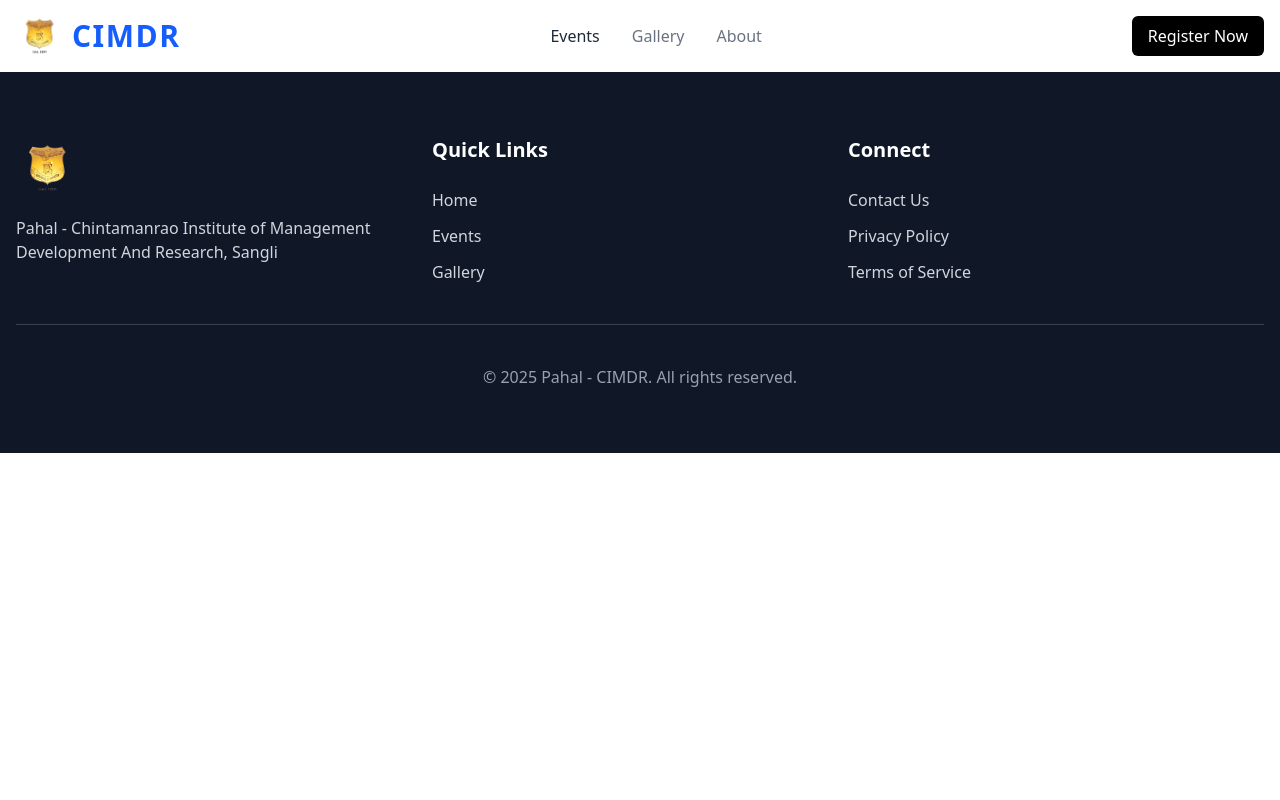
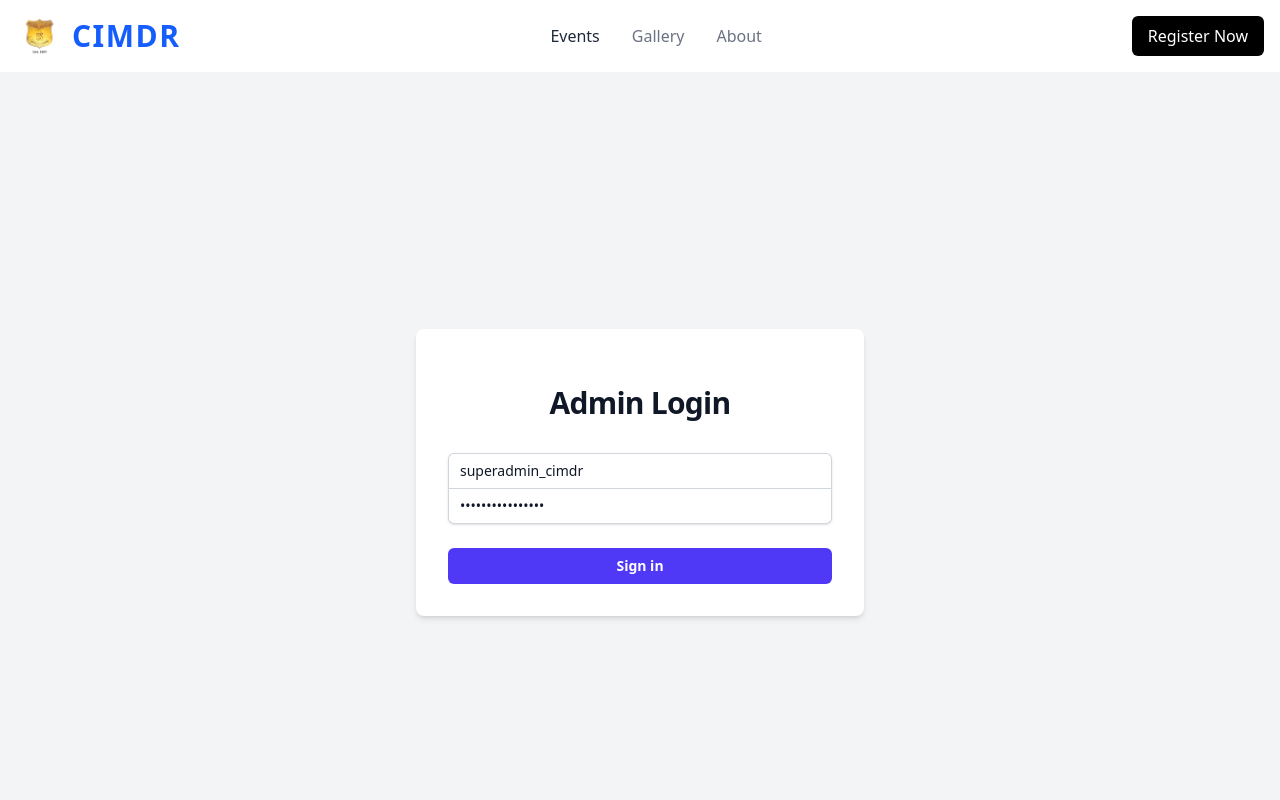
Before and after one commit to Priti0308/pahal-frontend, a React (Vite) app: page /login in a window 1280 px wide. Shown: the top 800 px of the page. Built offline with nearby package versions, Linux system fonts and the light colour scheme.

Commit message:
Added auth

```diff
--- a/src/App.jsx
+++ b/src/App.jsx
@@ -8,6 +8,8 @@ import Gallery from "./pages/Gallary";
 import Home from "./pages/Home";
 import AboutUs from "./pages/About";
 import RegistrationForm from "./pages/RegistrationForm";
+import Login from "./pages/Login";
+
 
 // Admin Components
 import AdminLayout from "./layouts/AdminLayout";
@@ -20,24 +22,26 @@ import AdminEventDetails from "./components/adminDashboard/AdminEventDetails";
 import CreateEventForm from "./components/adminDashboard/CreateEventForm";
 import ManageEvents from "./components/adminDashboard/ManageEvents";
 import EditEventForm from "./components/adminDashboard/EditEventForm";
-
+import { AuthProvider } from "./context/AuthContext";
+import ProtectedRoute from "./components/ProtectedRoute";
 
 function App() {
   return (
+    <AuthProvider>
       <Router>
-      <Header/>
+        <Header />
         <Routes>
           {/* 🌍 Public Routes */}
           <Route path="/" element={<Home />} />
-        {/* <Route path="/" element={< Dashboard/>} /> */}
           <Route path="/gallery" element={<Gallery />} />
           <Route path="/events" element={<EventList />} />
           <Route path="/about" element={<AboutUs />} />
-        {/* <Route path="/contact" element={<ContactUs />} /> */}
           <Route path="/events/:id" element={<EventDetails />} />
           <Route path="/register" element={<RegistrationForm />} />
+          <Route path="/login" element={<Login />} />
 
-        {/* 🔐 Admin Routes - Wrapped with Admin Layout */}
+          {/* 🔐 Admin Routes - Protected with Authentication */}
+          <Route element={<ProtectedRoute />}>
             <Route path="admin" element={<AdminLayout />}>
               <Route path="dashboard" element={<Dashboard />} />
               <Route path="events" element={<EventManagement />} />
@@ -50,9 +54,11 @@ function App() {
               <Route path="edit-event/:eventId" element={<EditEventForm />} />
               <Route path="settings" element={<Settings />} />
             </Route>
+          </Route>
         </Routes>
-      <Footer/>
+        <Footer />
       </Router>
+    </AuthProvider>
   );
 }
 
--- /dev/null
+++ b/src/components/ProtectedRoute.jsx
@@ -0,0 +1,26 @@
+import { Navigate, useLocation, Outlet } from "react-router-dom";
+import { useAuth } from "../context/AuthContext";
+
+const ProtectedRoute = () => {
+  const { isAuthenticated, loading } = useAuth();
+  const location = useLocation();
+
+  // Show loading state while checking authentication
+  if (loading) {
+    return (
+      <div className="flex justify-center items-center h-screen">
+        <div className="animate-spin rounded-full h-12 w-12 border-t-2 border-b-2 border-indigo-500"></div>
+      </div>
+    );
+  }
+
+  // If not authenticated, redirect to login page, but save the current location
+  if (!isAuthenticated) {
+    return <Navigate to="/login" state={{ from: location }} replace />;
+  }
+
+  // If authenticated, render the child routes
+  return <Outlet />;
+};
+
+export default ProtectedRoute;
--- /dev/null
+++ b/src/context/AuthContext.jsx
@@ -0,0 +1,88 @@
+import { createContext, useState, useEffect, useContext } from "react";
+
+// Create Auth Context
+const AuthContext = createContext(null);
+
+export const AuthProvider = ({ children }) => {
+  const [admin, setAdmin] = useState(null);
+  const [token, setToken] = useState(localStorage.getItem("token") || null);
+  const [loading, setLoading] = useState(true);
+
+  // Check if token exists on initial load
+  useEffect(() => {
+    const checkAuthStatus = async () => {
+      const storedToken = localStorage.getItem("token");
+      const storedAdmin = localStorage.getItem("admin");
+
+      if (storedToken && storedAdmin) {
+        setToken(storedToken);
+        setAdmin(JSON.parse(storedAdmin));
+      }
+
+      setLoading(false);
+    };
+
+    checkAuthStatus();
+  }, []);
+
+  // Login function
+  const login = async (username, password) => {
+    try {
+      const response = await fetch("http://localhost:5000/api/auth/login", {
+        method: "POST",
+        headers: {
+          "Content-Type": "application/json",
+        },
+        body: JSON.stringify({ username, password }),
+      });
+
+      const data = await response.json();
+
+      if (!response.ok) {
+        throw new Error(data.message || "Login failed");
+      }
+
+      // Save token and admin data
+      localStorage.setItem("token", data.token);
+      localStorage.setItem("admin", JSON.stringify(data.admin));
+
+      setToken(data.token);
+      setAdmin(data.admin);
+
+      return { success: true };
+    } catch (error) {
+      return { success: false, error: error.message };
+    }
+  };
+
+  // Logout function
+  const logout = () => {
+    localStorage.removeItem("token");
+    localStorage.removeItem("admin");
+    setToken(null);
+    setAdmin(null);
+  };
+
+  // Check if user is authenticated
+  const isAuthenticated = !!token;
+
+  const value = {
+    admin,
+    token,
+    isAuthenticated,
+    login,
+    logout,
+    loading
+  };
+
+  return <AuthContext.Provider value={value}>{children}</AuthContext.Provider>;
+};
+
+// Custom hook to use auth context
+export const useAuth = () => {
+  const context = useContext(AuthContext);
+  if (!context) {
+    throw new Error("useAuth must be used within an AuthProvider");
+  }
+  return context;
+};
--- /dev/null
+++ b/src/pages/Login.jsx
@@ -0,0 +1,104 @@
+import React, { useState } from "react";
+import { useAuth } from "../context/AuthContext";
+import { useNavigate, useLocation } from "react-router-dom";
+
+const Login = () => {
+  const [username, setUsername] = useState("superadmin_cimdr");
+  const [password, setPassword] = useState("SuperAdmin@2024!");
+  const [error, setError] = useState("");
+  const [loading, setLoading] = useState(false);
+
+  const { login } = useAuth();
+  const navigate = useNavigate();
+  const location = useLocation();
+
+  // Get the redirect path from location state or default to admin dashboard
+  const from = location.state?.from?.pathname || "/admin/dashboard";
+
+  const handleSubmit = async (e) => {
+    e.preventDefault();
+    setError("");
+    setLoading(true);
+
+    try {
+      const result = await login(username, password);
+
+      if (result.success) {
+        navigate(from, { replace: true });
+      } else {
+        setError(result.error || "Failed to login");
+      }
+    } catch (err) {
+      setError("An unexpected error occurred");
+    } finally {
+      setLoading(false);
+    }
+  };
+
+  return (
+    <div className="flex min-h-screen items-center justify-center bg-gray-100 py-12 px-4 sm:px-6 lg:px-8">
+      <div className="w-full max-w-md space-y-8 bg-white p-8 rounded-lg shadow-md">
+        <div>
+          <h2 className="mt-6 text-center text-3xl font-bold tracking-tight text-gray-900">
+            Admin Login
+          </h2>
+        </div>
+
+        {error && (
+          <div className="bg-red-100 border border-red-400 text-red-700 px-4 py-3 rounded relative" role="alert">
+            <span className="block sm:inline">{error}</span>
+          </div>
+        )}
+
+        <form className="mt-8 space-y-6" onSubmit={handleSubmit}>
+          <div className="-space-y-px rounded-md shadow-sm">
+            <div>
+              <label htmlFor="username" className="sr-only">
+                Username
+              </label>
+              <input
+                id="username"
+                name="username"
+                type="text"
+                autoComplete="username"
+                required
+                className="relative block w-full rounded-t-md border-0 py-1.5 px-3 text-gray-900 ring-1 ring-inset ring-gray-300 placeholder:text-gray-400 focus:z-10 focus:ring-2 focus:ring-inset focus:ring-indigo-600 sm:text-sm sm:leading-6"
+                placeholder="Username"
+                value={username}
+                onChange={(e) => setUsername(e.target.value)}
+              />
+            </div>
+            <div>
+              <label htmlFor="password" className="sr-only">
+                Password
+              </label>
+              <input
+                id="password"
+                name="password"
+                type="password"
+                autoComplete="current-password"
+                required
+                className="relative block w-full rounded-b-md border-0 py-1.5 px-3 text-gray-900 ring-1 ring-inset ring-gray-300 placeholder:text-gray-400 focus:z-10 focus:ring-2 focus:ring-inset focus:ring-indigo-600 sm:text-sm sm:leading-6"
+                placeholder="Password"
+                value={password}
+                onChange={(e) => setPassword(e.target.value)}
+              />
+            </div>
+          </div>
+
+          <div>
+            <button
+              type="submit"
+              disabled={loading}
+              className="group relative flex w-full justify-center rounded-md bg-indigo-600 py-2 px-3 text-sm font-semibold text-white hover:bg-indigo-500 focus-visible:outline focus-visible:outline-2 focus-visible:outline-offset-2 focus-visible:outline-indigo-600 disabled:bg-indigo-300"
+            >
+              {loading ? "Logging in..." : "Sign in"}
+            </button>
+          </div>
+        </form>
+      </div>
+    </div>
+  );
+};
+
+export default Login;
```
Lines whose indentation alone changed are shown as unchanged.
